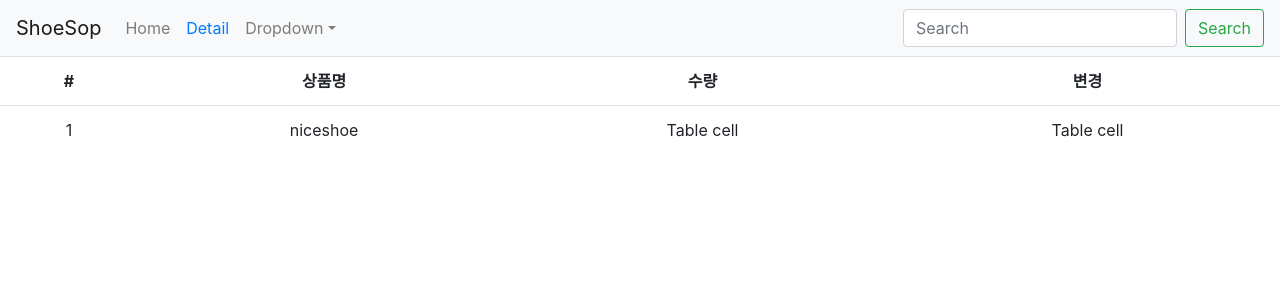
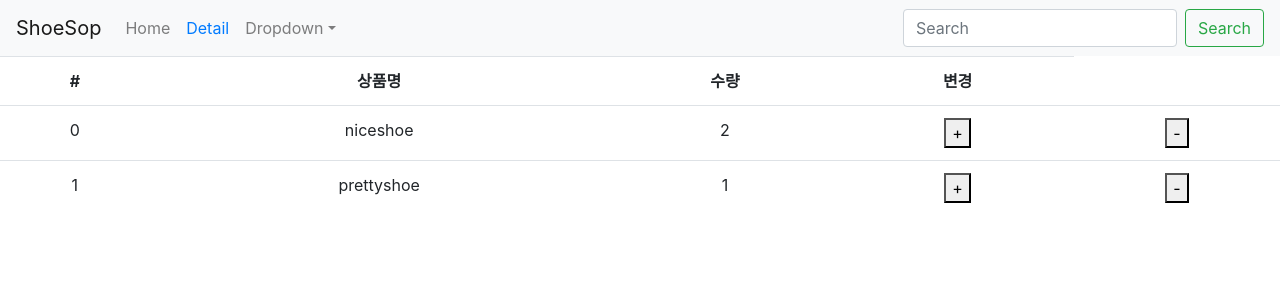
Before and after one commit to sharpcoder312/Front-end_prac, a React (Create React App) app in the folder React/shop/: page /cart in a window 1280 px wide. Shown: the top 300 px of the page. Built offline with nearby package versions, Linux system fonts and the light colour scheme.

Commit message:
Feat: [reducer/dispatch로 데이터 수정하기]

```diff
--- a/React/shop/src/Cart.js
+++ b/React/shop/src/Cart.js
@@ -1,8 +1,8 @@
 import React from 'react';
-import {Table} from 'react-bootstrap'
+import { Table } from 'react-bootstrap'
 import { connect } from 'react-redux';
 
-function Cart({state}) {
+function Cart(props) {
   return (
     <div>
       <Table responsive>
@@ -12,12 +12,19 @@ function Cart({state}) {
           <th>수량</th>
           <th>변경</th>
         </tr>
-        <tr>
-          <td>1</td>
-          <td>{state[0].name}</td>
-          <td>Table cell</td>
-          <td>Table cell</td>
-        </tr>
+        {
+          props.state.map((a, i) => {
+            return (
+              <tr key={i}>
+                <td>{a.id}</td>
+                <td>{a.name}</td>
+                <td>{a.quan}</td>
+                <td><button onClick={()=>{props.dispatch({ type: '수량증가'})}}>+</button></td>
+                <td><button onClick={()=>{props.dispatch({ type: '수량감소'})}}>-</button></td>
+              </tr>
+            )
+          })
+        }
       </Table>
     </div>
   )
--- a/React/shop/src/index.js
+++ b/React/shop/src/index.js
@@ -6,11 +6,30 @@ import reportWebVitals from './reportWebVitals';
 
 import { BrowserRouter } from 'react-router-dom'
 
-import {Provider} from 'react-redux'
+import { Provider } from 'react-redux'
 import { createStore } from 'redux';
-let store = createStore(()=>{
-  return [{ id : 0, name : 'niceshoe', quan : 2}] // state 초기값
-})
+
+let defaultState = [ // 초기값. 즉, 변경 x값
+  { id : 0, name : 'niceshoe', quan : 2},
+  { id : 1, name : 'prettyshoe', quan : 1}
+]
+
+function reducer(state = defaultState, action) {
+  if (action.type === '수량증가') { // 데이터 수정 조건. '수량증가'라는 데이터 수정방법을 정의한 것이다.
+    let copy = [...state];
+    copy[0].quan++;
+    return copy
+  } else if (action.type === '수량감소') {
+    let copy2 = [...state];
+    copy2[0].quan--;
+    return copy2;
+  } else {
+    return state
+  }
+} // state = defaultState에서 =로 state에 할당해준 것은 기본 값을 지정해주는 default parameter ES6 신 문법이다. 여기서는 state의 기본값을 설정해준 것이다.
+  // reducer는 그것이 수정되든 수정되지않든 항상 특정 state를 반환해야한다.
+
+let store = createStore(reducer);
 
 ReactDOM.render(
   <React.StrictMode>
```
